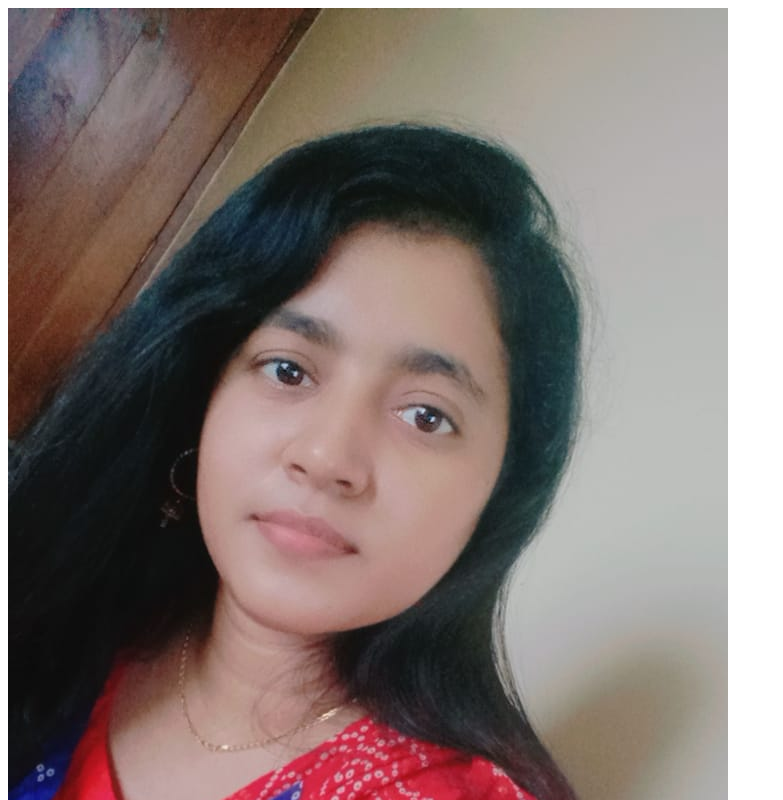
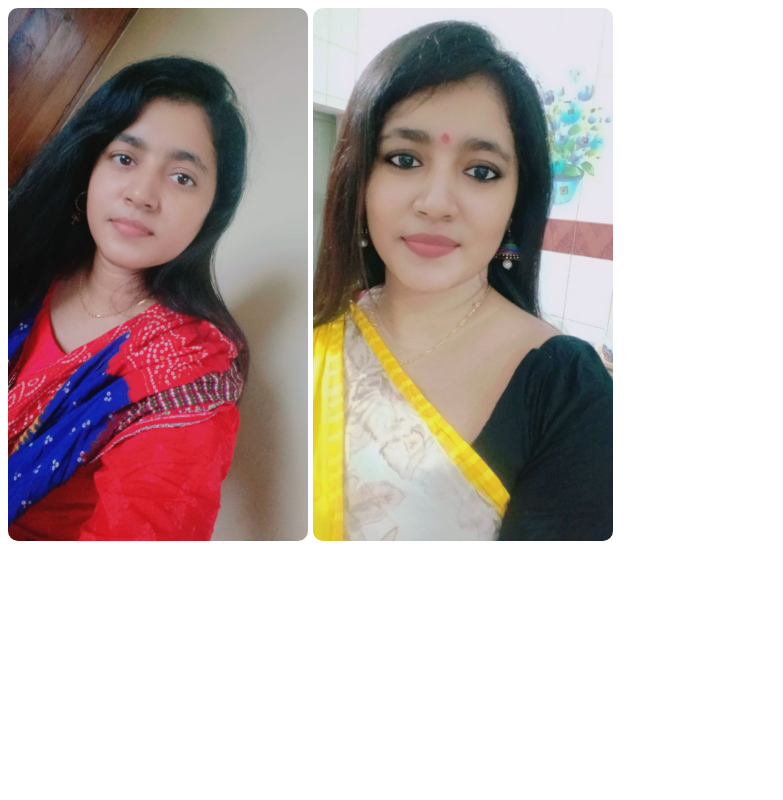
Before and after one commit to urmi715/urmi1, a plain HTML site: page index.html in a window 1280 px wide. Shown: the top 800 px of the page, without its empty margins (0-783 px from the left). Drawn offline with Linux system fonts and the light colour scheme; the site is published under a folder, as on GitHub Pages, so addresses that start at the root find nothing.

Commit message:
chang doc name

```diff
--- a/index.html
+++ b/index.html
@@ -3,8 +3,8 @@
 <head>
     <meta charset="UTF-8">
     <meta name="viewport" content="width=device-width, initial-scale=1.0">
-    <link rel="stylesheet" href="/CSS/style.css">
-    <title>Document</title>
+    <link rel="stylesheet" href="style.css">
+    <title>Urmi</title>
 </head>
 <body>
    <section>
```
Also changed, not shown: style.css (renamed from CSS/style.css).
